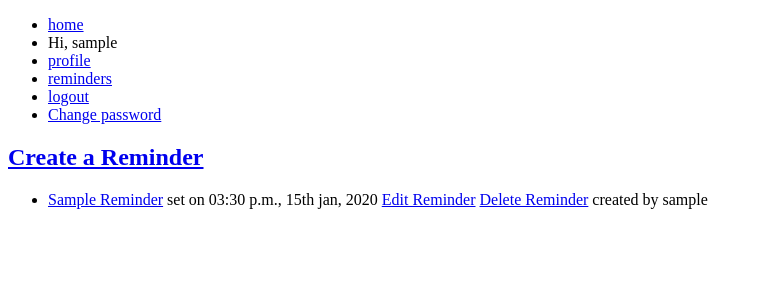
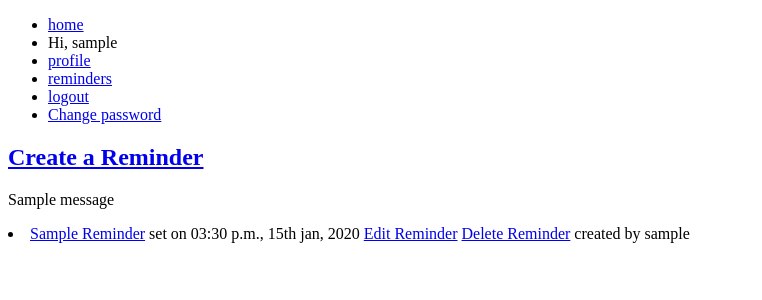
Before and after one commit to anashfire0/quark, a Django app: page /reminders/ in a window 1280 px wide. Shown: the top 300 px of the page, without its empty margins (0-762 px from the left). Run offline with Django 3.2, Linux system fonts and the light colour scheme; a user stored in the database is signed in; tables that the repository leaves empty hold one stand-in row (values such as "Sample post"); one stand-in notice (Sample message) is shown.

Commit message:
implemented messages on reminder app

```diff
--- a/reminder/forms.py
+++ b/reminder/forms.py
@@ -45,7 +45,7 @@
         obj = Reminder(**reminder_entry)
         if commit:
             obj.save()
-            return reverse_lazy('reminder:reminder_list')
+            return reverse_lazy('reminder:edit_reminder', args=[obj.slug])
         else:
             return obj
 
@@ -66,6 +66,6 @@
         obj.timed_on = self.cleaned_data['timed_on']
         if commit:
             obj.save()
-            return reverse_lazy('reminder:reminder_list')
+            return reverse_lazy('reminder:edit_reminder', args=[obj.slug])
         else:
             return obj
--- a/reminder/templates/reminder/reminder_list.html
+++ b/reminder/templates/reminder/reminder_list.html
@@ -6,7 +6,11 @@
 
 {% block content %}
 <h2><a href="{% url 'reminder:create_reminder' %}">Create a Reminder</a></h2>
-	<ul>
+
+	{% for message in messages %}
+		<p>{{ message }}</p>
+	{% endfor %}
+
 	{% for reminder in reminders %}
 		<li>
 			<a href="{{ reminder.get_absolute_url }}">{{ reminder.title|title}}</a> set on
--- a/reminder/templates/reminder/reminder_update.html
+++ b/reminder/templates/reminder/reminder_update.html
@@ -9,4 +9,7 @@
 		{{ form.as_p }}
 		<button type="submit">Edit Reminder</button>
 	</form>
+	{% for message in messages %}
+		<p>{{ message }}</p>
+	{% endfor %}
 {% endblock content %}
--- a/reminder/views.py
+++ b/reminder/views.py
@@ -6,6 +6,7 @@
 from .forms import CreateReminderForm, EditReminderForm
 from django.contrib.auth.mixins import LoginRequiredMixin
 from django.contrib.auth import get_user
+from django.contrib import messages
 
 # Create your views here.
 
@@ -37,7 +38,9 @@
         if not bound_form.is_valid():
             context = self.get_context_data(**kwargs)
             context.update({'form': bound_form})
+            messages.warning(request, 'Please correct the errors')
             return render(request, self.template_name, context)
+        messages.success(request, 'Reminder successfully set.')
         return redirect(bound_form.save())
 
 class  EditReminderView(LoginRequiredMixin, generic.TemplateView):
@@ -63,7 +66,9 @@
         if not bound_form.is_valid():
             context = self.get_context_data(**kwargs)
             context.update({'form': bound_form})
+            messages.warning(request, 'Please correct the errors')
             return render(request, self.template_name, context)
+        messages.success(request, 'Reminder successfully set.')
         return redirect(bound_form.save(slug))
 
 class DeleteReminderView(LoginRequiredMixin, generic.TemplateView):
@@ -78,5 +83,6 @@
     def post(self, request, slug, *args, **kwargs):
         if request.POST['to_delete']:
             self.model.objects.get(slug__iexact=slug).delete()
+            messages.success(request, 'Reminder successfully deleted.')
             return redirect(self.success_url)
         return redirect(reverse_lazy('reminder:reminder_detail', args=[slug]))
```
